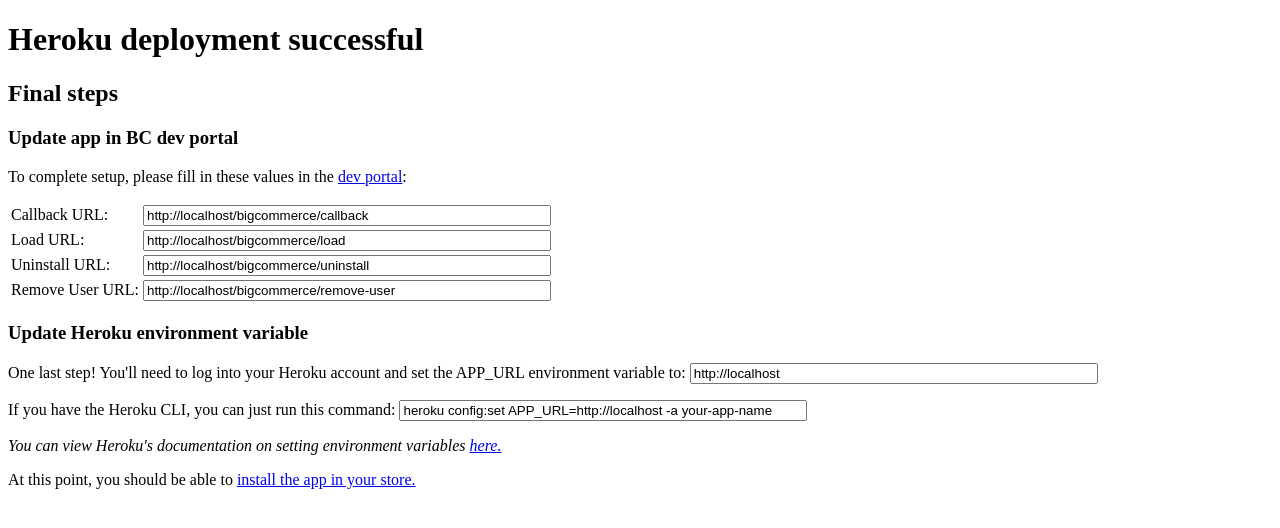
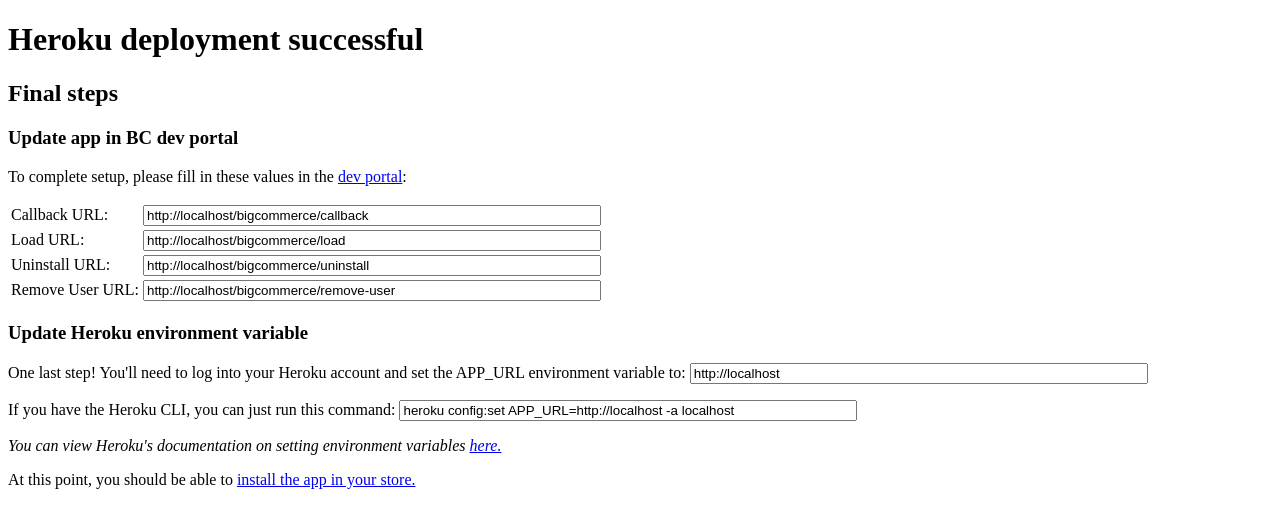
Before and after one commit to bigcommerce/hello-world-app-python-flask, a Flask app: template templates/instructions.html in a window 1280 px wide. Shown: the top 528 px of the page. Run offline with Flask 2, Linux system fonts and the light colour scheme; the template is opened without the code that fills it, so the values that code supplies are empty.

Commit message:
Added variable for heroku app path

```diff
--- a/templates/instructions.html
+++ b/templates/instructions.html
@@ -2,7 +2,7 @@
 <html>
     <head>
         <style>
-            input{width:400px}
+            input{width:450px}
         </style>
     </head>
     <body>
@@ -25,11 +25,12 @@
     </body>
 <script>
     var base_url = window.location.protocol + "//" + window.location.host + "";
+    var app_path = window.location.host.split(".")[0];
     document.getElementById("callback").value = base_url + '/bigcommerce/callback';
     document.getElementById("load").value = base_url + '/bigcommerce/load';
     document.getElementById("uninstall").value = base_url + '/bigcommerce/uninstall';
     document.getElementById("remove").value = base_url + '/bigcommerce/remove-user';
     document.getElementById("env").value = base_url;
-    document.getElementById("cli").value = "heroku config:set APP_URL=" + base_url + " -a your-app-name";
+    document.getElementById("cli").value = "heroku config:set APP_URL=" + base_url + " -a " + app_path;
 </script>
 </html>
```
